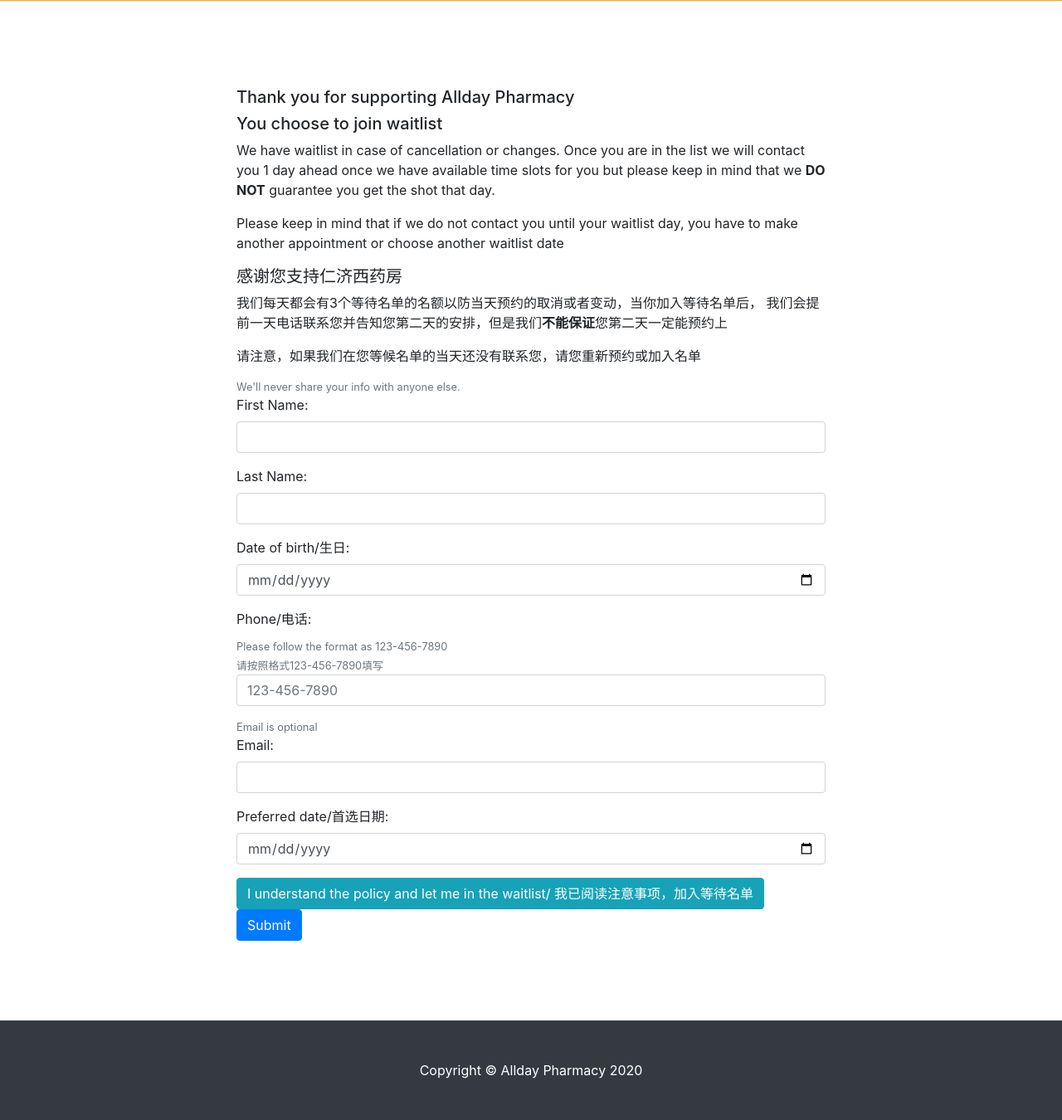
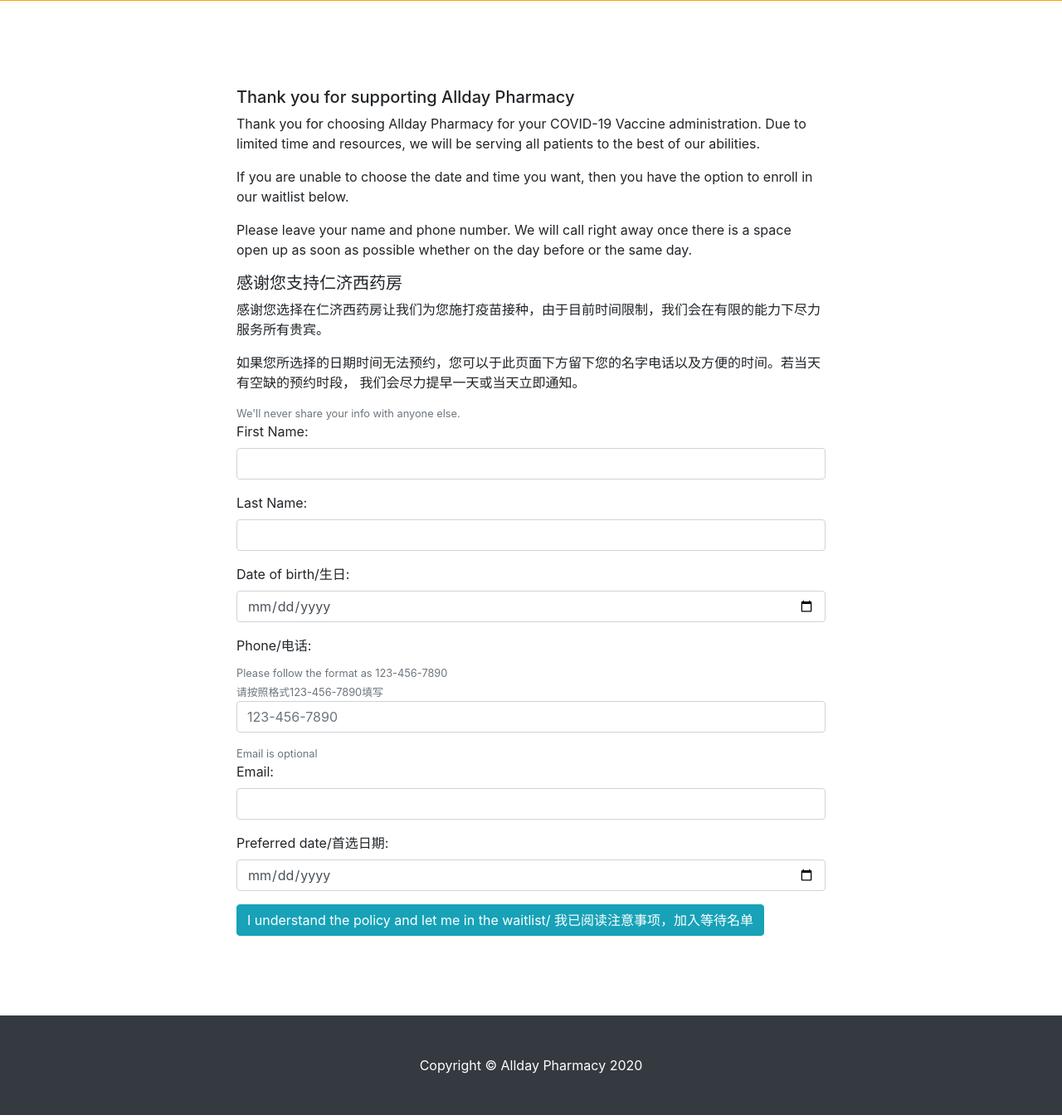
Before and after one commit to Jasonhsu6/django-appointment-vaccine, a Django app: page /waitlist in a window 1280 px wide. Shown: the part 375-1725 px from the top of the page at 83% size. Run offline with Django 3.2, Linux system fonts and the light colour scheme; some libraries are stand-ins or nearby versions.

Commit message:
updated index and waitlist page

```diff
--- a/templates/waitlist.html
+++ b/templates/waitlist.html
@@ -5,17 +5,15 @@
     <div class="col-lg-8 mx-auto">
         <br />
         <h5>Thank you for supporting Allday Pharmacy</h5>
-            <h5>You choose to join waitlist</h5>
-                <p>We have waitlist in case of cancellation or changes.
-                    Once you are in the list we will contact you 1 day ahead once we have available time slots
-                    for you but please keep in mind that we
-                    <strong>DO NOT</strong> guarantee you get the shot that day.</p>
-                <p>Please keep in mind that if we do not contact you until your waitlist day, you have to
-                make another appointment or choose another waitlist date</p>
-                <h5>感谢您支持仁济西药房</h5>
-                <p>我们每天都会有3个等待名单的名额以防当天预约的取消或者变动，当你加入等待名单后，
-                    我们会提前一天电话联系您并告知您第二天的安排，但是我们<strong>不能保证</strong>您第二天一定能预约上</p>
-                <p>请注意，如果我们在您等候名单的当天还没有联系您，请您重新预约或加入名单</p>
+            <p>Thank you for choosing Allday Pharmacy for your COVID-19 Vaccine administration. Due to limited time
+                and resources, we will be serving all patients to the best of our abilities. </p>
+            <p>If you are unable to choose the date and time you want, then you have the option to enroll in our waitlist below.</p>
+            <p>Please leave your name and phone number. We will call right away once there is a space open up as soon as
+                possible whether on the day before or the same day.  </p>
+            <h5>感谢您支持仁济西药房</h5>
+            <p>感谢您选择在仁济西药房让我们为您施打疫苗接种，由于目前时间限制，我们会在有限的能力下尽力服务所有贵宾。</p>
+            <p>如果您所选择的日期时间无法预约，您可以于此页面下方留下您的名字电话以及方便的时间。若当天有空缺的预约时段，
+                我们会尽力提早一天或当天立即通知。</p>
         <form method="post">
             {% csrf_token %}
             <small class="form-text text-muted">We'll never share your info with anyone else.</small>
@@ -49,7 +47,6 @@
             </div>
                 <button type="submit" class="btn btn-info">I understand the policy and let me in the waitlist/
                     我已阅读注意事项，加入等待名单</button>
-                <button type="submit" class="btn btn-primary">Submit</button>
         </form>
 
     </div>
```
Also changed, not shown: templates/index.html (+6 -2 lines), db.sqlite3.
